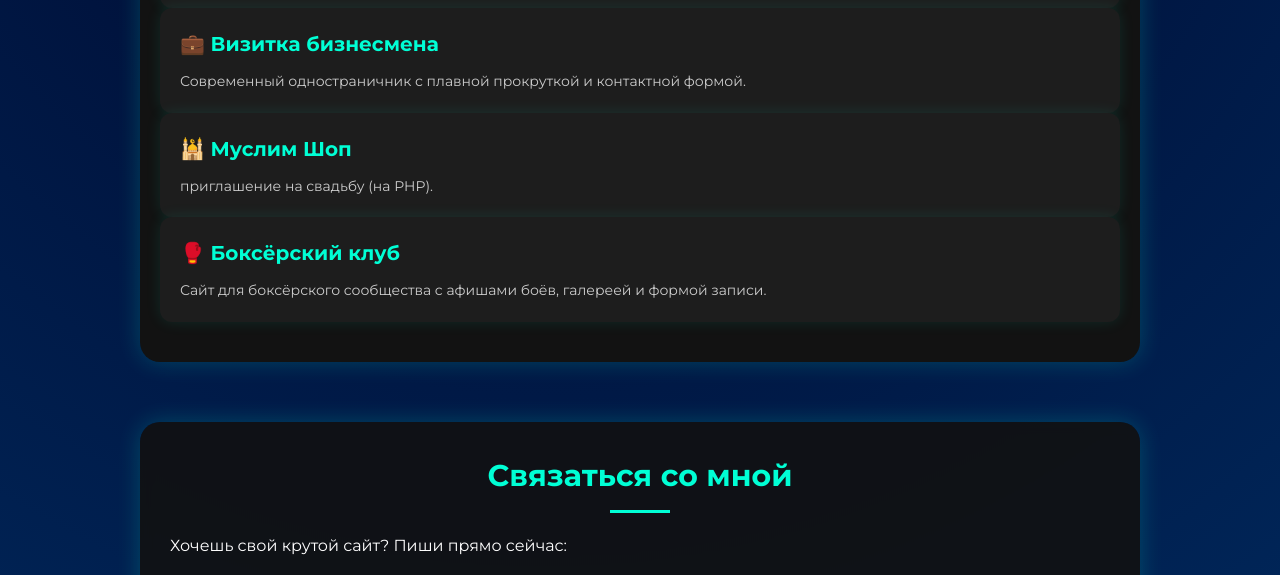
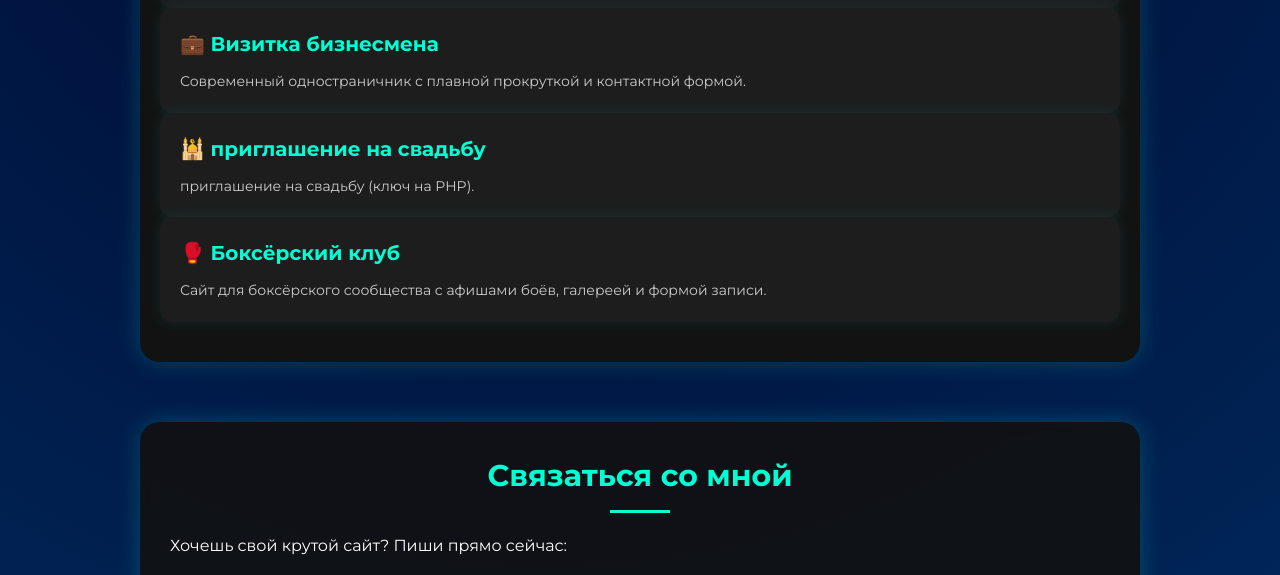
Before and after one commit to noorepost/myvisa, a plain HTML site: page index.html in a window 1280 px wide. Shown: the part 1560-2135 px from the top of the page. Drawn offline with Linux system fonts and the light colour scheme.

Commit message:
Update index.html

```diff
--- a/index.html
+++ b/index.html
@@ -248,8 +248,8 @@
       <p>Современный одностраничник с плавной прокруткой и контактной формой.</p>
     </div>
     <div class="project-card">
-      <h3>🕌 Муслим Шоп</h3>
-      <p>приглашение на свадьбу (на PHP).</p>
+      <h3>🕌 приглашение на свадьбу</h3>
+      <p>приглашение на свадьбу (ключ на PHP).</p>
     </div>
     <div class="project-card">
       <h3>🥊 Боксёрский клуб</h3>
```
